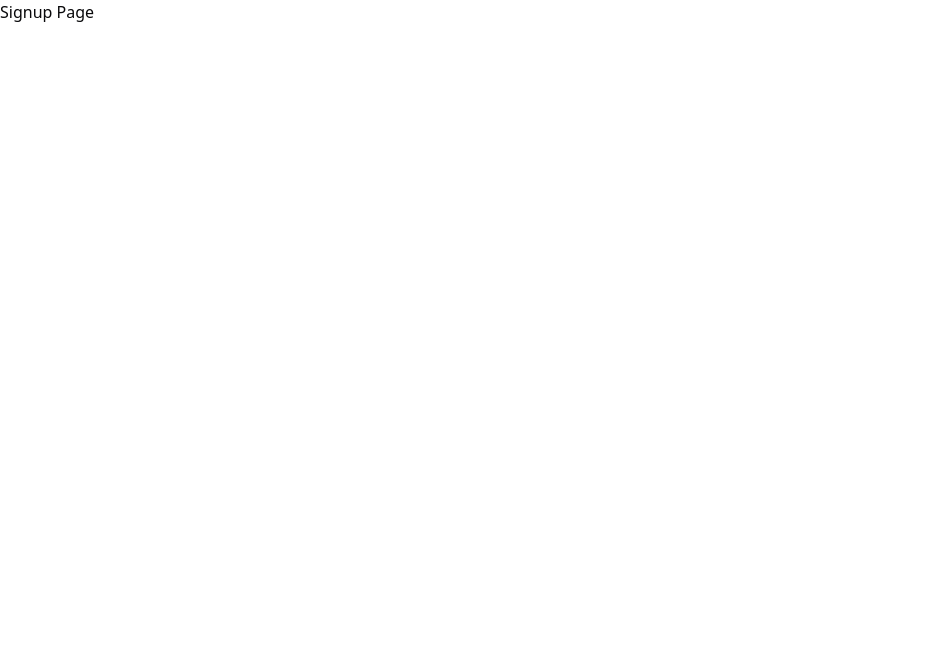
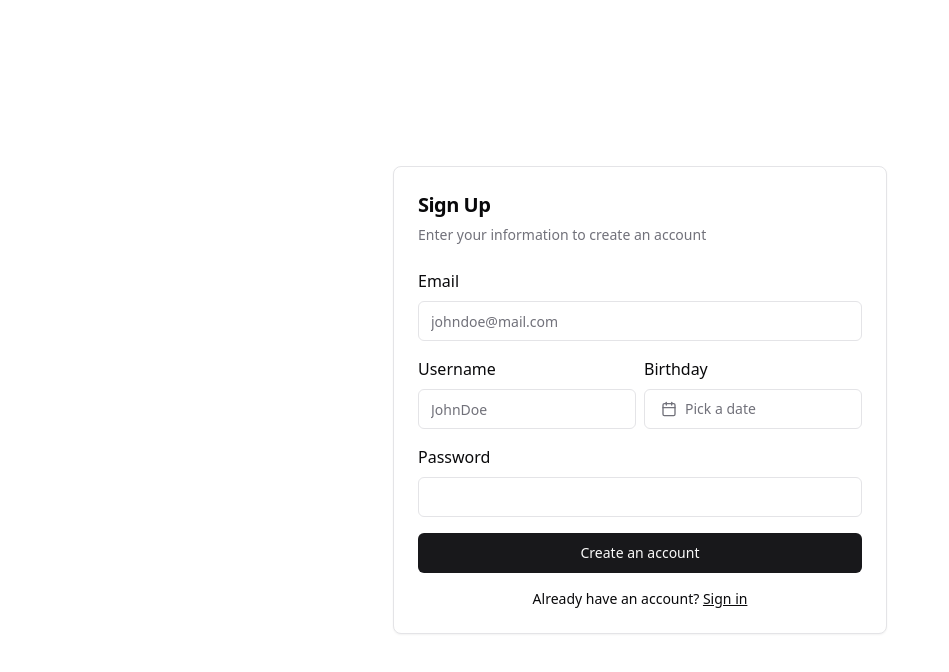
Before and after one commit to fredrikj31/auth-system, a React (Vite) app in the folder app/: page /signup in a window 1280 px wide. Shown: the top 672 px of the page, without its empty margins (0-949 px from the left). Built offline with nearby package versions, Linux system fonts and the light colour scheme.

Commit message:
feat(app): adds sign up page design

```diff
--- a/app/src/pages/Signup.tsx
+++ b/app/src/pages/Signup.tsx
@@ -1,3 +1,70 @@
+import { Label } from "@radix-ui/react-label";
+import { Button } from "@shadcn-ui/components/ui/button";
+import { Card, CardContent, CardDescription, CardHeader, CardTitle } from "@shadcn-ui/components/ui/card";
+import { Input } from "@shadcn-ui/components/ui/input";
+import { Link } from "react-router-dom";
+import { Popover, PopoverContent, PopoverTrigger } from "@shadcn-ui/components/ui/popover";
+import { cn } from "@shadcn-ui/lib/utils";
+import { CalendarIcon } from "lucide-react";
+import { Calendar } from "@shadcn-ui/components/ui/calendar";
+import { useState } from "react";
+import { format } from "date-fns";
+
 export const SignupPage = () => {
-  return <h1>Signup Page</h1>;
+  const [date, setDate] = useState<Date>();
+
+  return (
+    <div className="min-h-screen flex justify-center items-center">
+      <Card className="mx-auto">
+        <CardHeader>
+          <CardTitle className="text-xl">Sign Up</CardTitle>
+          <CardDescription>Enter your information to create an account</CardDescription>
+        </CardHeader>
+        <CardContent>
+          <div className="grid gap-4">
+            <div className="grid gap-2">
+              <Label htmlFor="email">Email</Label>
+              <Input id="email" type="email" placeholder="johndoe@mail.com" required />
+            </div>
+            <div className="flex flex-row gap-2">
+              <div className="grid gap-2 min-w-52 w-full">
+                <Label htmlFor="username">Username</Label>
+                <Input id="username" type="text" placeholder="JohnDoe" required />
+              </div>
+              <div className="grid gap-2 min-w-52 w-full">
+                <Label>Birthday</Label>
+                <Popover>
+                  <PopoverTrigger asChild>
+                    <Button
+                      variant={"outline"}
+                      className={cn("justify-start text-left font-normal", !date && "text-muted-foreground")}
+                    >
+                      <CalendarIcon className="mr-2 h-4 w-4" />
+                      {date ? format(date, "PPP") : <span>Pick a date</span>}
+                    </Button>
+                  </PopoverTrigger>
+                  <PopoverContent className="w-auto p-0">
+                    <Calendar mode="single" selected={date} onSelect={setDate} initialFocus />
+                  </PopoverContent>
+                </Popover>
+              </div>
+            </div>
+            <div className="grid gap-2">
+              <Label htmlFor="password">Password</Label>
+              <Input id="password" type="password" />
+            </div>
+            <Button type="submit" className="w-full">
+              Create an account
+            </Button>
+          </div>
+          <div className="mt-4 text-center text-sm">
+            Already have an account?{" "}
+            <Link to={"/login"} className="underline">
+              Sign in
+            </Link>
+          </div>
+        </CardContent>
+      </Card>
+    </div>
+  );
 };
```
